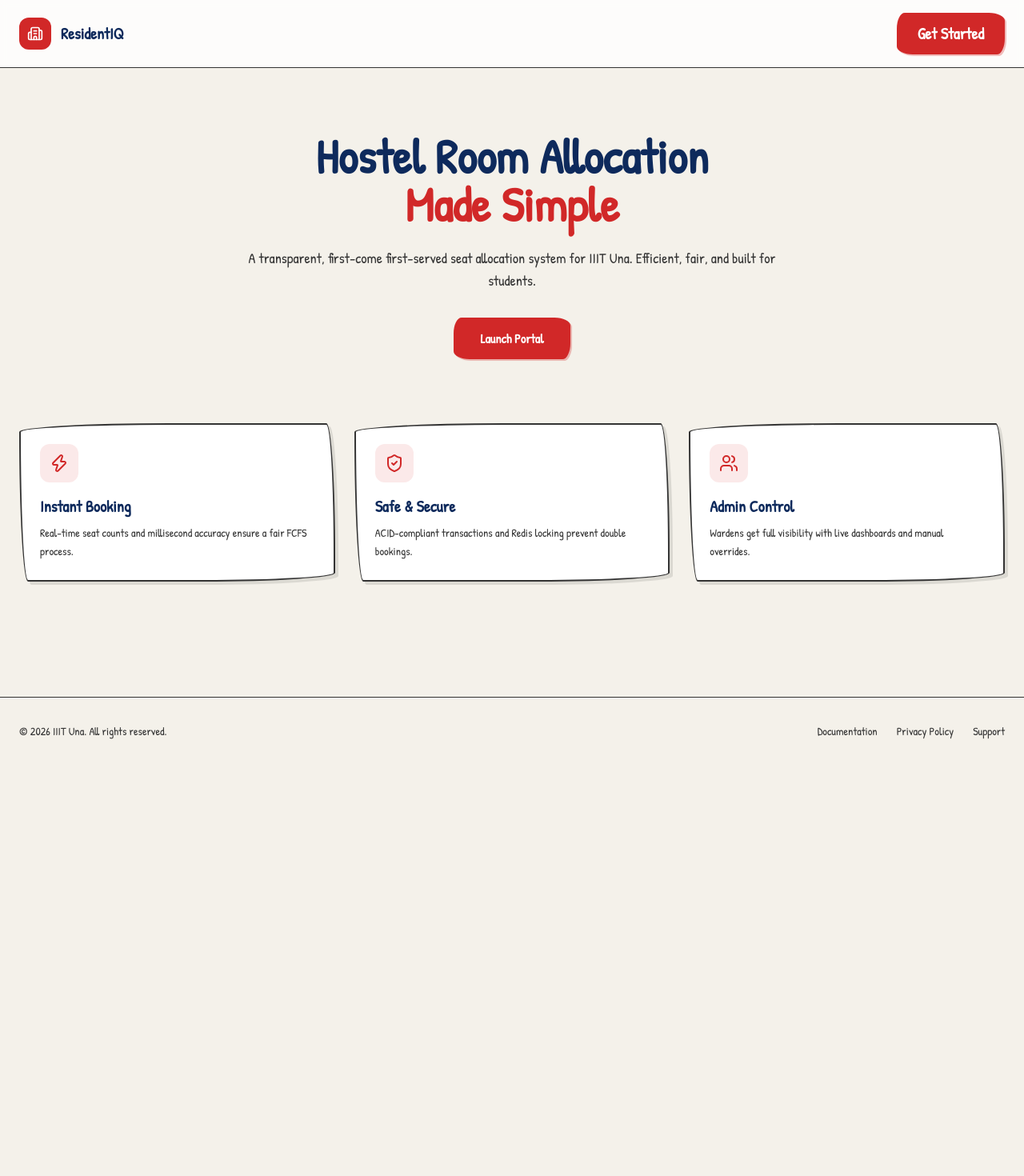
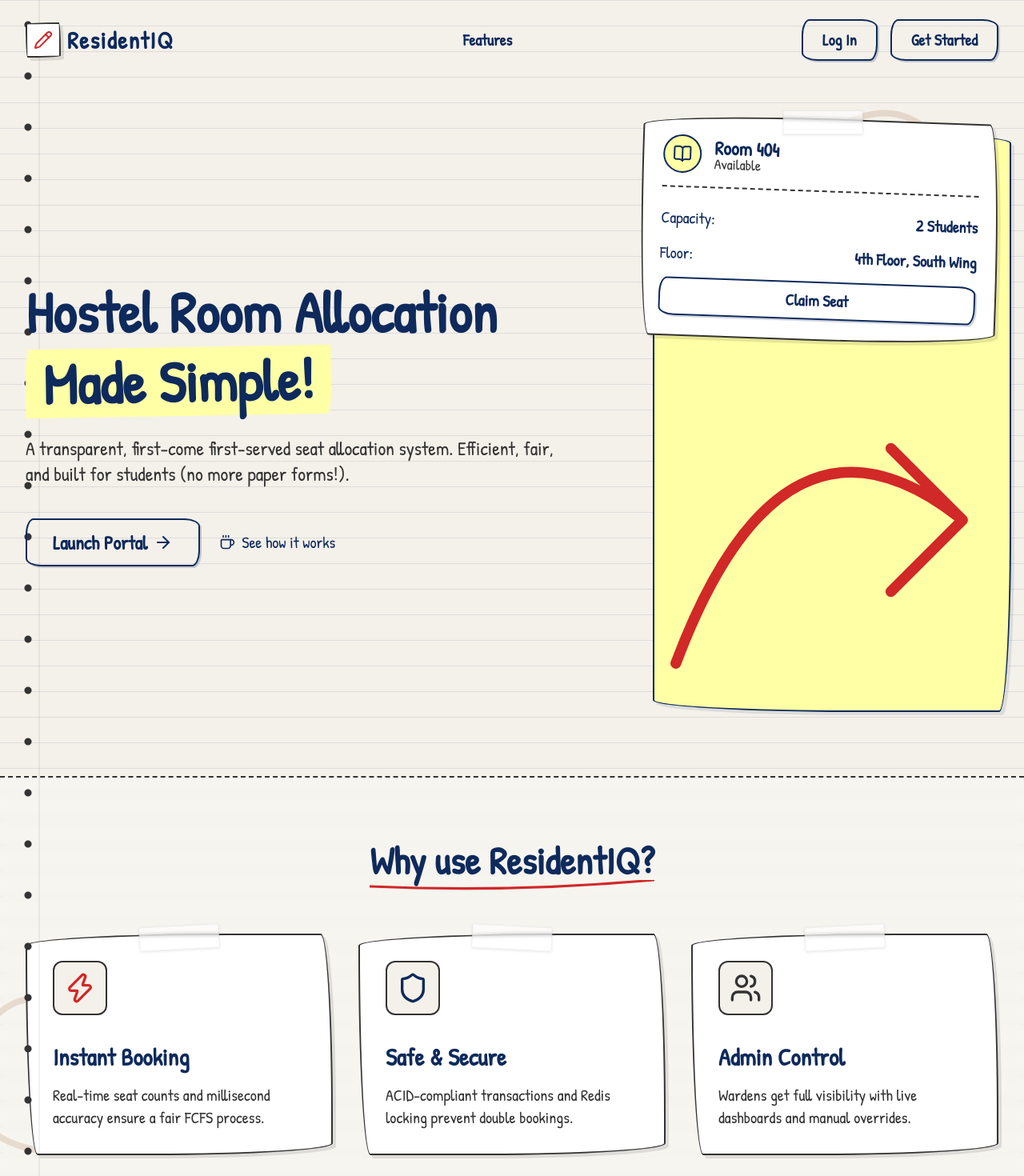
Before and after one commit to DSingh0304/HostleSeatAllocation, a Next.js app in the folder client/: page / in a window 1280 px wide. Shown: the top 1470 px of the page at 80% size. Before the commit the page ends 956 px from the top, so only its background shows below. Built offline with nearby package versions, Linux system fonts and the light colour scheme.

Commit message:
Refactor and update page.tsx

```diff
--- a/client/app/page.tsx
+++ b/client/app/page.tsx
@@ -1,112 +1,237 @@
-"use client";
+import Link from "next/link";
+import { Metadata, Viewport } from "next";
+import {
+  Pencil,
+  BookOpen,
+  Coffee,
+  MessageSquare,
+  CheckCircle2,
+  Star,
+  ArrowRight,
+  Shield,
+  Zap,
+  Users,
+  Mail
+} from "lucide-react";
 
-import Link from "next/link";
-import { motion } from "framer-motion";
-import { Building2, ShieldCheck, Zap, Users } from "lucide-react";
+export const viewport: Viewport = {
+  width: "device-width",
+  initialScale: 1,
+  maximumScale: 1,
+};
+
+export const metadata: Metadata = {
+  title: "ResidentIQ | Hostel Room Allocation Made Simple",
+  description: "A transparent, first-come first-served seat allocation system for IIIT Una. Efficient, fair, and built for students.",
+  keywords: ["Hostel", "Room Allocation", "IIIT Una", "Student Housing", "ResidentIQ"],
+  openGraph: {
+    title: "ResidentIQ | Smart Hostel Allocation",
+    description: "A transparent, first-come first-served seat allocation system for students.",
+    url: "https://residentiq.example.com",
+    siteName: "ResidentIQ",
+    type: "website",
+  },
+  twitter: {
+    card: "summary_large_image",
+    title: "ResidentIQ | Smart Hostel Allocation",
+    description: "A transparent, first-come first-served seat allocation system for students.",
+  }
+};
 
 export default function LandingPage() {
   return (
-    <div className="min-h-screen bg-background">
-      <nav className="border-b border-border bg-white/80 backdrop-blur-sm sticky top-0 z-50">
-        <div className="max-w-7xl mx-auto px-6 py-4 flex justify-between items-center">
-          <div className="flex items-center gap-3">
-            <div className="w-10 h-10 bg-primary rounded-lg flex items-center justify-center">
-              <Building2 className="text-white w-5 h-5" />
+    <>
+      <div className="landing-container relative">
+        <div className="spiral-binding hidden md:block"></div>
+
+        <nav className="w-full px-6 md:px-8 py-6 relative z-20">
+          <div className="max-w-7xl mx-auto flex justify-between items-center">
+            <div className="flex items-center gap-2 group cursor-pointer">
+              <div className="sketch-border p-2 group-hover:rotate-12 transition-all">
+                <Pencil className="w-6 h-6 text-[#D12828]" />
               </div>
-            <span className="text-xl font-bold text-foreground">
+              <span className="text-3xl font-bold tracking-wider text-[#0E2A5C]">
                 ResidentIQ
               </span>
             </div>
-          <Link href="/login" className="btn-primary">
+
+            <div className="hidden md:flex items-center gap-8 text-xl font-semibold">
+              <Link href="#features" className="hover:text-[#D12828] hover:underline decoration-wavy transition-all">Features</Link>
+            </div>
+
+            <div className="flex items-center gap-4">
+              <Link href="/login" className="sketch-button hidden sm:flex">
+                Log In
+              </Link>
+              <Link href="/login" className="sketch-button sketch-button-primary">
                 Get Started
               </Link>
             </div>
+          </div>
         </nav>
 
-      <main className="pt-20 pb-16 px-6">
-        <div className="max-w-7xl mx-auto">
-          <motion.div
-            initial={{ opacity: 0, y: 20 }}
-            animate={{ opacity: 1, y: 0 }}
-            className="text-center mb-16"
-          >
-            <h1 className="text-5xl md:text-6xl font-bold mb-6 text-foreground">
-              Hostel Room Allocation
-              <br />
-              <span className="text-primary">Made Simple</span>
+        <main className="relative z-10 w-full px-6 md:px-8 pt-12 pb-24 overflow-hidden">
+          <div className="coffee-ring top-10 right-20 rotate-45 hidden md:block"></div>
+
+          <div className="max-w-7xl mx-auto flex flex-col md:flex-row items-center gap-12">
+            <div className="flex-1 text-center md:text-left pt-10 animate-fade-up">
+              <h1 className="text-5xl md:text-7xl font-bold mb-6 leading-tight">
+                Hostel Room Allocation <br/>
+                <span className="highlight-text mt-2">Made Simple!</span>
               </h1>
-            <p className="text-lg text-muted-foreground max-w-2xl mx-auto mb-8">
-              A transparent, first-come first-served seat allocation system for
-              IIIT Una. Efficient, fair, and built for students.
+              <p className="text-2xl text-[#333333] mb-10 max-w-2xl mx-auto md:mx-0">
+                A transparent, first-come first-served seat allocation system.
+                Efficient, fair, and built for students (no more paper forms!).
               </p>
 
-            <div className="flex flex-col sm:flex-row gap-4 justify-center">
-              <Link href="/login" className="btn-primary text-base px-8 py-3">
-                Launch Portal
+              <div className="flex flex-col sm:flex-row gap-6 justify-center md:justify-start items-center">
+                <Link href="/login" className="sketch-button sketch-button-primary text-2xl py-3 px-8">
+                  Launch Portal <ArrowRight className="ml-2 w-6 h-6" />
+                </Link>
+                <Link href="#features" className="text-xl hover:underline decoration-wavy underline-offset-4 flex items-center gap-2">
+                  <Coffee className="w-5 h-5" /> See how it works
                 </Link>
               </div>
-          </motion.div>
+            </div>
 
-          <div className="grid grid-cols-1 md:grid-cols-3 gap-6 mt-20">
-            <FeatureCard
-              icon={<Zap className="w-6 h-6 text-primary" />}
-              title="Instant Booking"
-              description="Real-time seat counts and millisecond accuracy ensure a fair FCFS process."
-            />
-            <FeatureCard
-              icon={<ShieldCheck className="w-6 h-6 text-primary" />}
-              title="Safe & Secure"
-              description="ACID-compliant transactions and Redis locking prevent double bookings."
-            />
-            <FeatureCard
-              icon={<Users className="w-6 h-6 text-primary" />}
-              title="Admin Control"
-              description="Wardens get full visibility with live dashboards and manual overrides."
-            />
+            <div className="flex-1 relative w-full max-w-md mx-auto mt-12 md:mt-0 animate-fade-up delay-200">
+              <div className="sketch-border p-6 bg-white rotate-2 relative z-10 hover:rotate-0 transition-transform duration-300">
+                <div className="tape-effect"></div>
+                <div className="flex items-center gap-4 mb-6 border-b-2 border-dashed border-[#333333] pb-4">
+                  <div className="w-12 h-12 rounded-full border-2 border-[#0E2A5C] flex items-center justify-center bg-[#FFFFA5]">
+                    <BookOpen className="w-6 h-6" />
+                  </div>
+                  <div>
+                    <h3 className="text-2xl font-bold leading-none m-0">Room 404</h3>
+                    <p className="text-lg text-[#333333] m-0 leading-none">Available</p>
+                  </div>
+                </div>
+                <div className="space-y-4 text-xl">
+                  <div className="flex items-center justify-between">
+                    <span>Capacity:</span>
+                    <span className="font-bold">2 Students</span>
+                  </div>
+                  <div className="flex items-center justify-between">
+                    <span>Floor:</span>
+                    <span className="font-bold">4th Floor, South Wing</span>
+                  </div>
+                  <Link href="/login" className="sketch-button sketch-button-primary w-full mt-4 text-xl py-2 flex justify-center">
+                    Claim Seat
+                  </Link>
+                </div>
+              </div>
+              <div className="absolute inset-0 sketch-border-alt translate-x-4 translate-y-4 -z-10 bg-[#FFFFA5]"></div>
+
+              <svg className="doodle-arrow -left-12 top-20 text-[#D12828] hidden md:block" viewBox="0 0 100 100" fill="none" stroke="currentColor" strokeWidth="3" strokeLinecap="round" strokeLinejoin="round">
+                <path d="M10,90 Q40,10 90,50 M70,30 L90,50 L70,70" />
+              </svg>
             </div>
           </div>
         </main>
 
-      <footer className="border-t border-border py-8 px-6 mt-20">
-        <div className="max-w-7xl mx-auto flex flex-col md:flex-row justify-between items-center gap-4">
-          <div className="text-muted-foreground text-sm">
-            © 2026 IIIT Una. All rights reserved.
+        <section id="features" className="w-full px-6 md:px-8 py-20 border-t-2 border-dashed border-[#333333] relative bg-white/30 backdrop-blur-sm">
+          <div className="coffee-ring -left-10 bottom-20 hidden md:block"></div>
+          <div className="max-w-7xl mx-auto">
+            <div className="text-center mb-16 animate-fade-up delay-100">
+              <h2 className="text-4xl md:text-5xl font-bold inline-block relative">
+                Why use ResidentIQ?
+                <svg className="absolute -bottom-4 left-0 w-full h-4 text-[#D12828]" viewBox="0 0 200 20" preserveAspectRatio="none">
+                  <path d="M0,10 Q100,20 200,0" fill="none" stroke="currentColor" strokeWidth="4" strokeLinecap="round" />
+                </svg>
+              </h2>
             </div>
-          <div className="flex gap-6 text-sm text-muted-foreground">
-            <a href="#" className="hover:text-primary transition-colors">
-              Documentation
-            </a>
-            <a href="#" className="hover:text-primary transition-colors">
-              Privacy Policy
-            </a>
-            <a href="#" className="hover:text-primary transition-colors">
-              Support
-            </a>
+
+            <div className="grid grid-cols-1 md:grid-cols-3 gap-8">
+              {[
+                {
+                  icon: <Zap className="w-10 h-10 text-[#D12828]" />,
+                  title: "Instant Booking",
+                  desc: "Real-time seat counts and millisecond accuracy ensure a fair FCFS process."
+                },
+                {
+                  icon: <Shield className="w-10 h-10 text-[#0E2A5C]" />,
+                  title: "Safe & Secure",
+                  desc: "ACID-compliant transactions and Redis locking prevent double bookings."
+                },
+                {
+                  icon: <Users className="w-10 h-10 text-[#333333]" />,
+                  title: "Admin Control",
+                  desc: "Wardens get full visibility with live dashboards and manual overrides."
+                }
+              ].map((feature, i) => (
+                <div
+                  key={i}
+                  className={`sketch-border p-8 bg-white relative group animate-fade-up`}
+                  style={{ animationDelay: `${(i+1)*100}ms` }}
+                >
+                  <div className="tape-effect" style={{ transform: `translateX(-50%) rotate(${i % 2 === 0 ? -3 : 3}deg)` }}></div>
+                  <div className="mb-6 inline-block p-3 border-2 border-[#333333] rounded-xl transform group-hover:scale-110 group-hover:rotate-6 transition-transform bg-[#F4F1EA]">
+                    {feature.icon}
+                  </div>
+                  <h3 className="text-3xl font-bold mb-4">{feature.title}</h3>
+                  <p className="text-xl text-[#333333] leading-snug">
+                    {feature.desc}
+                  </p>
+                </div>
+              ))}
+            </div>
+          </div>
+        </section>
+
+
+        <section className="w-full px-6 md:px-8 py-24 text-center relative overflow-hidden">
+          <div className="max-w-4xl mx-auto relative z-10">
+            <h2 className="text-5xl md:text-6xl font-bold mb-8">Ready to ditch the paper?</h2>
+            <p className="text-2xl text-[#333333] mb-10">
+              Join 50+ institutes already using ResidentIQ for stress-free allocations.
+            </p>
+            <Link href="/login" className="sketch-button sketch-button-primary text-3xl py-4 px-12 inline-flex gap-3">
+              Get Started Now <Zap className="w-8 h-8" />
+            </Link>
+          </div>
+          <svg className="absolute top-10 left-10 text-[#0000FF] opacity-30 w-32 h-32 rotate-12 hidden md:block" viewBox="0 0 100 100" fill="none" stroke="currentColor" strokeWidth="2">
+            <path d="M10,50 Q50,10 90,50 T10,50" />
+            <path d="M20,60 Q50,20 80,60 T20,60" />
+          </svg>
+        </section>
+
+        <footer className="w-full px-6 md:px-8 py-12 border-t-4 border-[#333333] bg-[#0E2A5C] text-white relative z-20">
+          <div className="max-w-7xl mx-auto grid grid-cols-1 md:grid-cols-4 gap-8 mb-8">
+            <div className="col-span-1 md:col-span-2">
+              <div className="flex items-center gap-2 mb-4">
+                <Pencil className="w-8 h-8 text-[#D12828]" />
+                <span className="text-3xl font-bold font-sans tracking-wide">ResidentIQ</span>
+              </div>
+              <p className="text-xl text-gray-300 max-w-sm">
+                Making hostel allocations fair, fast, and entirely digital.
+              </p>
+            </div>
+            <div>
+              <h4 className="text-2xl font-bold mb-4 text-[#FFFFA5]">Links</h4>
+              <ul className="space-y-2 text-xl text-gray-300">
+                <li><a href="#features" className="hover:text-white hover:underline decoration-wavy">Features</a></li>
+                <li><a href="#" className="hover:text-white hover:underline decoration-wavy">Support</a></li>
+              </ul>
+            </div>
+            <div>
+              <h4 className="text-2xl font-bold mb-4 text-[#FFFFA5]">Legal</h4>
+              <ul className="space-y-2 text-xl text-gray-300">
+                <li><a href="#" className="hover:text-white hover:underline decoration-wavy">Privacy Policy</a></li>
+                <li><a href="#" className="hover:text-white hover:underline decoration-wavy">Terms of Use</a></li>
+                <li><a href="#" className="hover:text-white hover:underline decoration-wavy">Contact</a></li>
+              </ul>
+            </div>
+          </div>
+
+          <div className="max-w-7xl mx-auto pt-8 border-t-2 border-dashed border-gray-600 flex flex-col md:flex-row justify-between items-center gap-4">
+            <p className="text-lg text-gray-400">© 2026 IIIT Una. All rights reserved.</p>
+            <div className="flex gap-4">
+              <a href="#" className="p-2 bg-white/10 rounded-full hover:bg-[#D12828] transition-colors"><Mail className="w-5 h-5" /></a>
+              <a href="#" className="p-2 bg-white/10 rounded-full hover:bg-[#D12828] transition-colors"><Mail className="w-5 h-5" /></a>
             </div>
           </div>
         </footer>
       </div>
+    </>
   );
 }
-
-function FeatureCard({
-  icon,
-  title,
-  description,
-}: {
-  icon: React.ReactNode;
-  title: string;
-  description: string;
-}) {
-  return (
-    <motion.div whileHover={{ y: -4 }} className="card card-hover p-6">
-      <div className="w-12 h-12 bg-primary/10 rounded-lg flex items-center justify-center mb-4">
-        {icon}
-      </div>
-      <h3 className="text-xl font-semibold mb-2 text-foreground">{title}</h3>
-      <p className="text-muted-foreground text-sm leading-relaxed">
-        {description}
-      </p>
-    </motion.div>
-  );
-}
```
Lines whose indentation alone changed are shown as unchanged.
